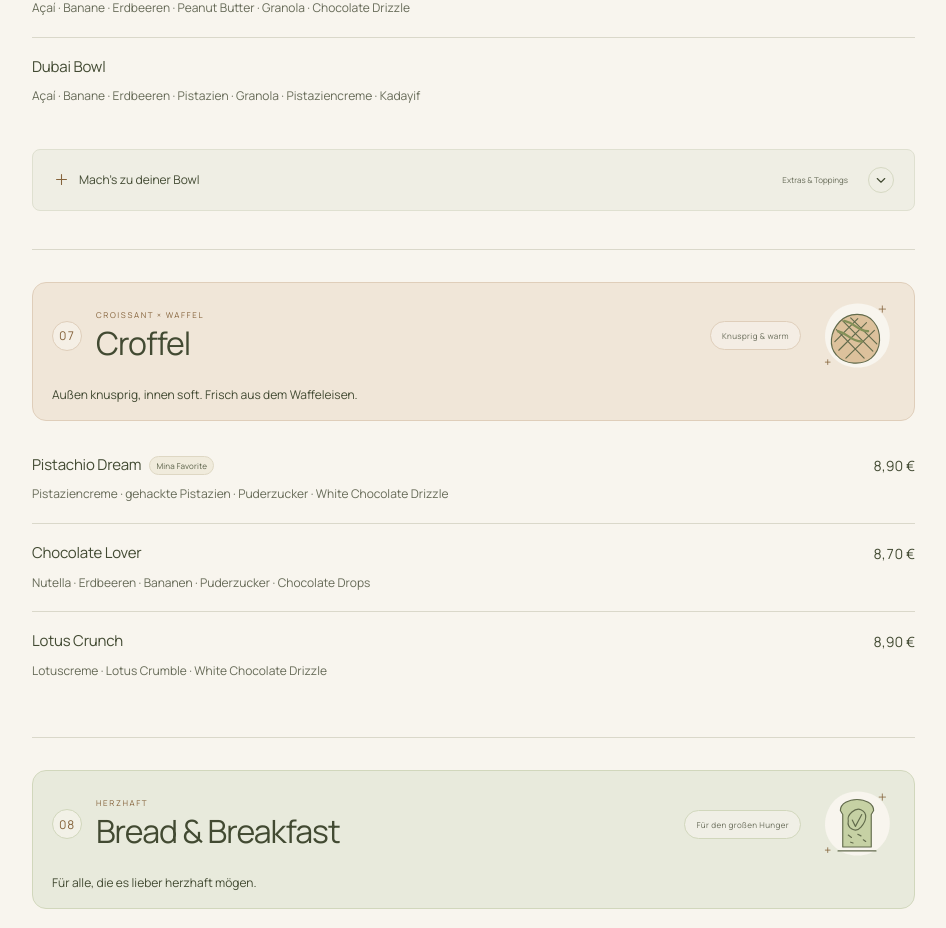
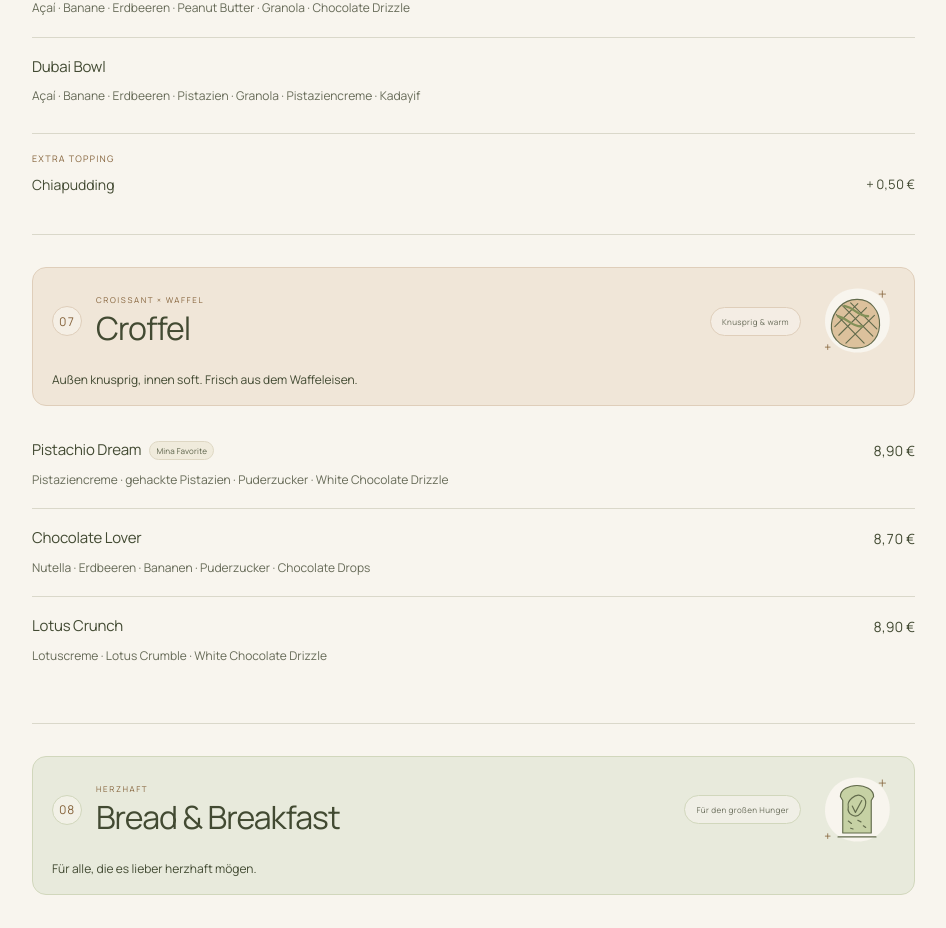
Before and after one commit to itachiyek/mina, a React (Vite) app: page / in a window 1280 px wide. Shown: the part 3414-4342 px from the top of the page, without its empty margins (30-976 px from the left). Built offline with nearby package versions, Linux system fonts and the light colour scheme.

Commit message:
Show bowl topping directly

```diff
--- a/App.jsx
+++ b/App.jsx
@@ -1,5 +1,5 @@
 import React, { useEffect, useLayoutEffect, useRef, useState } from "react";
-import { AnimatePresence, motion, useReducedMotion } from "framer-motion";
+import { motion, useReducedMotion } from "framer-motion";
 import { RemoveScroll } from "react-remove-scroll";
 import { menu } from "./menu.js";
 import MenuArt from "./MenuArt.jsx";
@@ -403,50 +403,16 @@ function MenuItem({ item, reduceMotion }) {
   );
 }
 
-function Extras({ groups, id }) {
-  const [expanded, setExpanded] = useState(false);
+function Extras({ groups }) {
   return (
-    <div className={`extras ${expanded ? "is-expanded" : ""}`}>
-      <motion.button
-        type="button"
-        className="extras__trigger"
-        onClick={() => setExpanded(!expanded)}
-        aria-expanded={expanded}
-        aria-controls={expanded ? `${id}-extras` : undefined}
-        whileTap={{ scale: 0.995 }}
-      >
-        <span>
-          <Icon name="plus" size={17} />
-          Mach’s zu deiner Bowl
-        </span>
-        <span className="extras__hint">Extras & Toppings</span>
-        <motion.span animate={{ rotate: expanded ? 180 : 0 }}>
-          <Icon name="down" size={18} />
-        </motion.span>
-      </motion.button>
-      <AnimatePresence initial={false}>
-        {expanded && (
-          <motion.div
-            id={`${id}-extras`}
-            className="extras__body"
-            initial={{ height: 0, opacity: 0 }}
-            animate={{ height: "auto", opacity: 1 }}
-            exit={{ height: 0, opacity: 0 }}
-          >
-            <div>
-              {groups.map((group) => (
-                <article className="extra-row" key={group.title}>
-                  <div>
-                    <h4>{group.title}</h4>
-                    <p>{group.options.join(" · ")}</p>
-                  </div>
-                  <span>+ {money.format(group.price)}</span>
-                </article>
-              ))}
-            </div>
-          </motion.div>
-        )}
-      </AnimatePresence>
+    <div className="extras" aria-label="Extra Topping">
+      <p className="extras__label">Extra Topping</p>
+      {groups.map((group) => (
+        <div className="extras__item" key={group.title}>
+          <span>{group.options.join(" · ")}</span>
+          <span>+ {money.format(group.price)}</span>
+        </div>
+      ))}
     </div>
   );
 }
@@ -517,7 +483,7 @@ const MenuSection = React.memo(function MenuSection({ category, index }) {
           )}
         </div>
       </div>
-      {category.extras && <Extras groups={category.extras} id={category.id} />}
+      {category.extras && <Extras groups={category.extras} />}
     </section>
   );
 });
--- a/styles.css
+++ b/styles.css
@@ -502,79 +502,29 @@ h2:focus {
   line-height: 1.6;
 }
 .extras {
-  margin-top: 24px;
-  background: #efeee4;
-  border: 1px solid #dfe0d0;
-  border-radius: 8px;
+  margin-top: 8px;
+  border-top: 1px solid var(--line);
+  padding-top: 18px;
 }
-.extras__trigger {
-  background: transparent;
-  padding: 17px 20px;
-  width: 100%;
-  display: flex;
-  align-items: center;
-  gap: 20px;
-  font-size: 12px;
-  border-radius: inherit;
-  transition: background-color 0.16s;
+.extras__label {
+  color: var(--bronze);
+  font-size: 9px;
+  font-weight: 600;
+  letter-spacing: 1.2px;
+  text-transform: uppercase;
 }
-.extras__trigger:hover,
-.extras__trigger[aria-expanded="true"] {
-  background: #e9eadb;
-}
-.extras__trigger:focus-visible {
-  outline-offset: 3px;
-}
-.extras__trigger > span:first-child {
-  display: flex;
-  align-items: center;
-  gap: 9px;
-  flex: 1;
-  text-align: left;
-  font-weight: 600;
-}
-.extras__trigger > span:last-child {
-  display: flex;
-  align-items: center;
-  justify-content: center;
-  width: 26px;
-  height: 26px;
-  border: 1px solid #d6d9c3;
-  border-radius: 50%;
-}
-.extras__trigger > span:first-child > svg {
-  color: var(--bronze);
-}
-.extras__hint {
-  color: var(--muted);
-  font-size: 8px;
-}
-.extras__body {
-  overflow: hidden;
-}
-.extras__body > div {
-  padding: 0 20px 8px;
-}
-.extra-row {
-  border-top: 1px solid var(--line);
-  padding: 16px 0;
+.extras__item {
   display: flex;
   justify-content: space-between;
   gap: 20px;
+  margin-top: 9px;
+  font-size: 14px;
+  line-height: 1.6;
 }
-.extra-row h4 {
-  font-size: 13px;
-  font-weight: 600;
-}
-.extra-row p {
-  margin-top: 6px;
-  font-size: 12px;
-  color: var(--muted);
-  line-height: 1.8;
-}
-.extra-row > span {
+.extras__item > span:last-child {
   white-space: nowrap;
   font-size: 13px;
+  font-variant-numeric: tabular-nums;
 }
 .visit {
   background: #e9ebdd;
@@ -927,23 +877,6 @@ h2:focus {
     font-size: 8px;
     padding: 3px 6px;
   }
-  .extras {
-    margin-top: 17px;
-  }
-  .extras__trigger {
-    padding: 15px 14px;
-    gap: 10px;
-    font-size: 12px;
-  }
-  .extras__hint {
-    display: none;
-  }
-  .extras__body > div {
-    padding: 0 14px 5px;
-  }
-  .extra-row p {
-    font-size: 12px;
-  }
   .visit {
     margin-top: 24px;
     padding: 35px 17px 35px;
```
Also changed, not shown: 1 other file (tests, documents, lock files or other folders).
